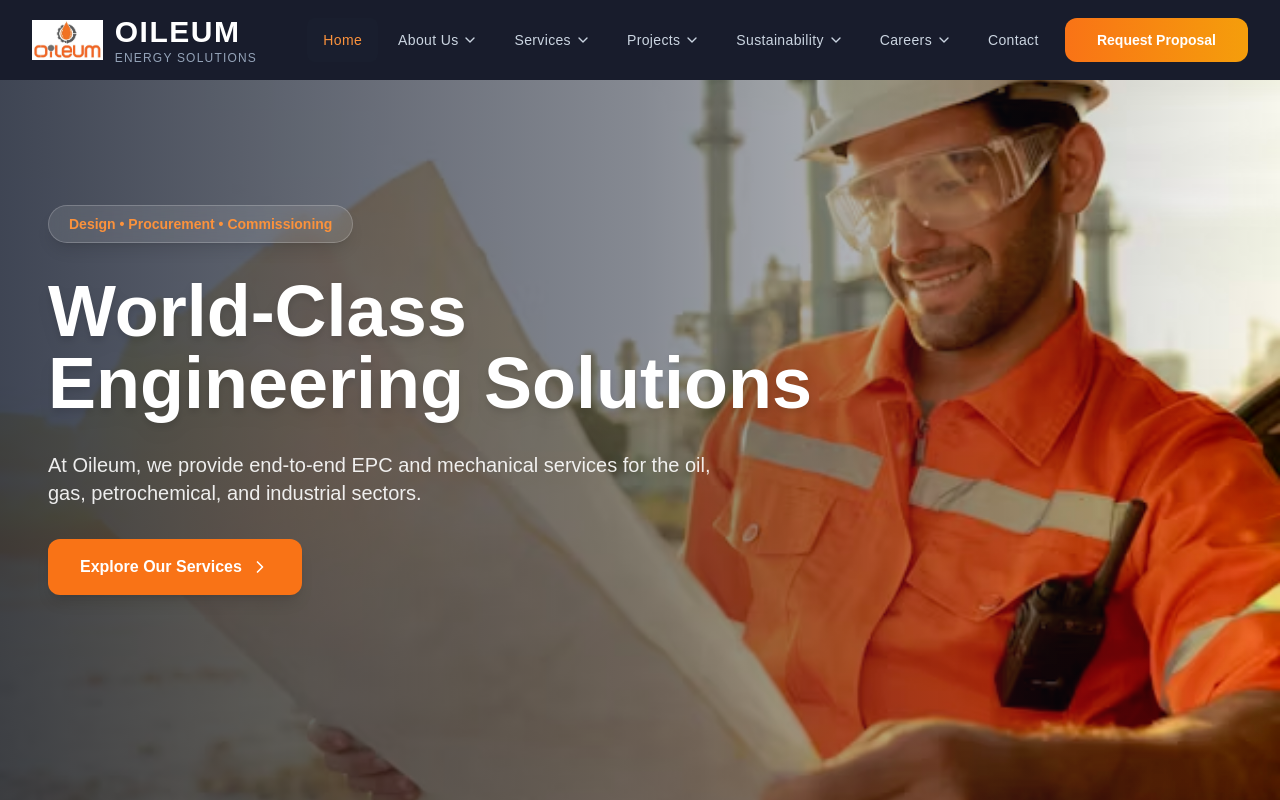
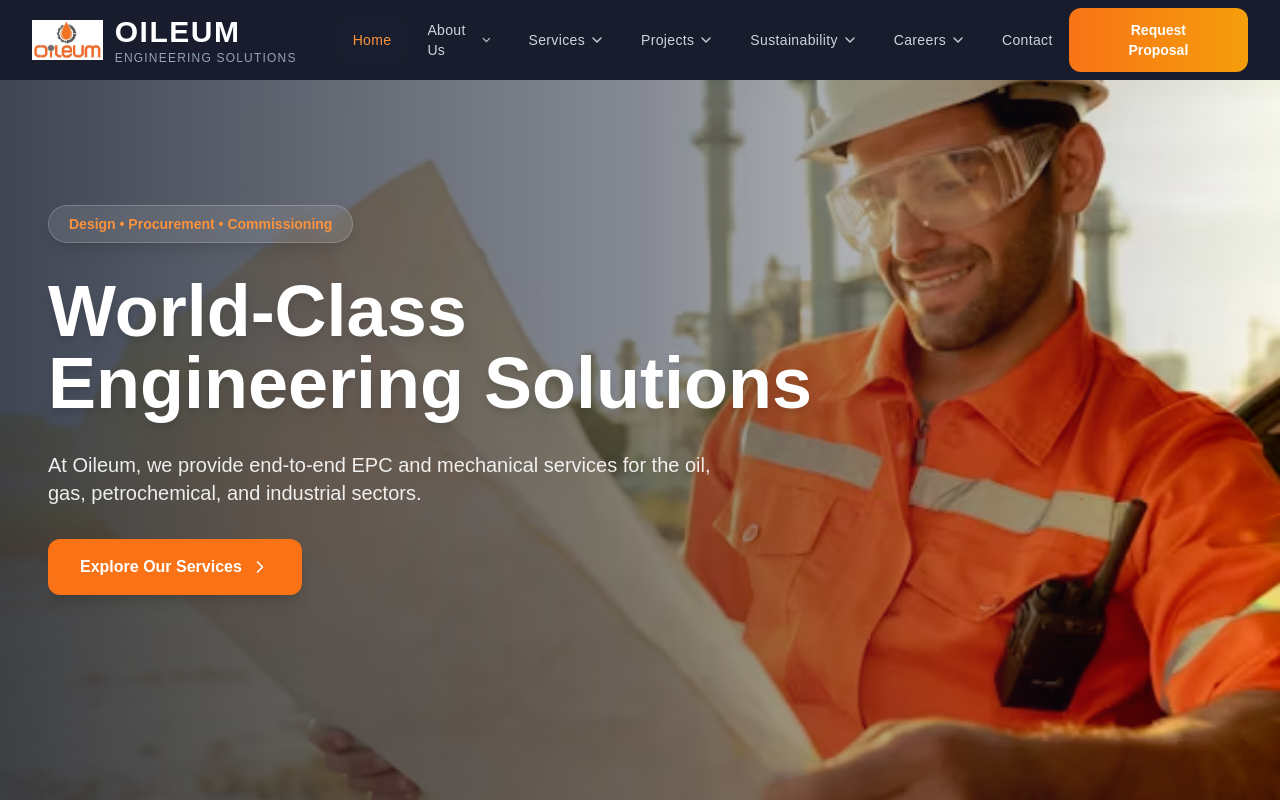
Before and after one commit to haseebmanzoor/Oileum-website, a React (Vite) app: page / in a window 1280 px wide. Shown: the top 800 px of the page. Built offline with nearby package versions, Linux system fonts and the light colour scheme.

Commit message:
update logo

```diff
--- a/src/components/Header/Logo.jsx
+++ b/src/components/Header/Logo.jsx
@@ -14,7 +14,7 @@ const Logo = () => (
         OILEUM
       </h1>
       <span className="text-xs text-slate-400 font-medium tracking-widest">
-        ENERGY SOLUTIONS
+        ENGINEERING SOLUTIONS
       </span>
     </div>
   </Link>
```
